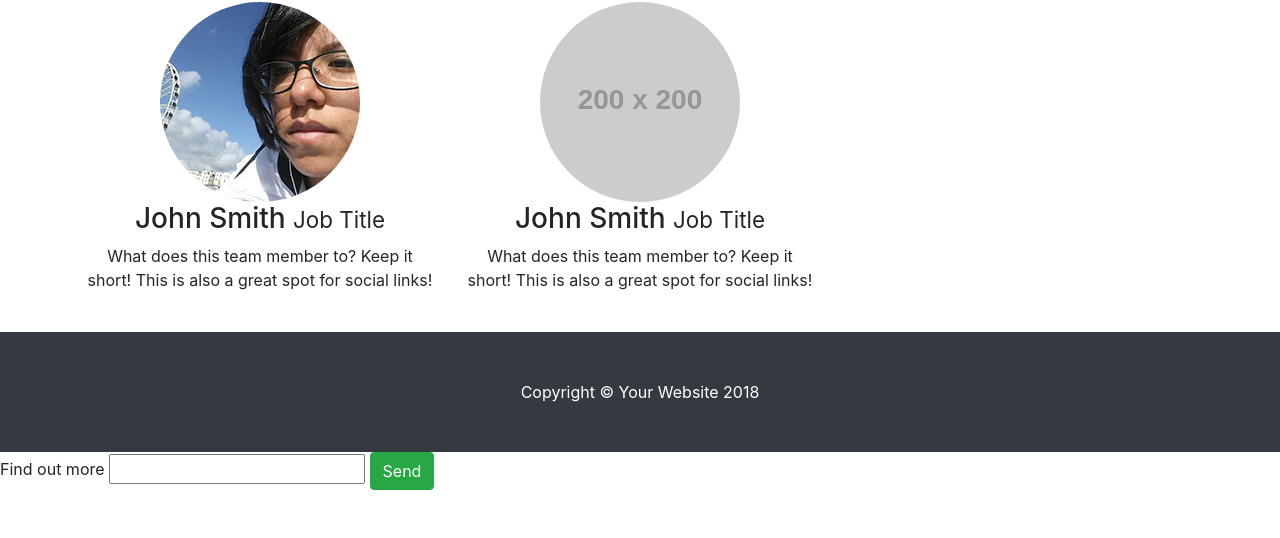
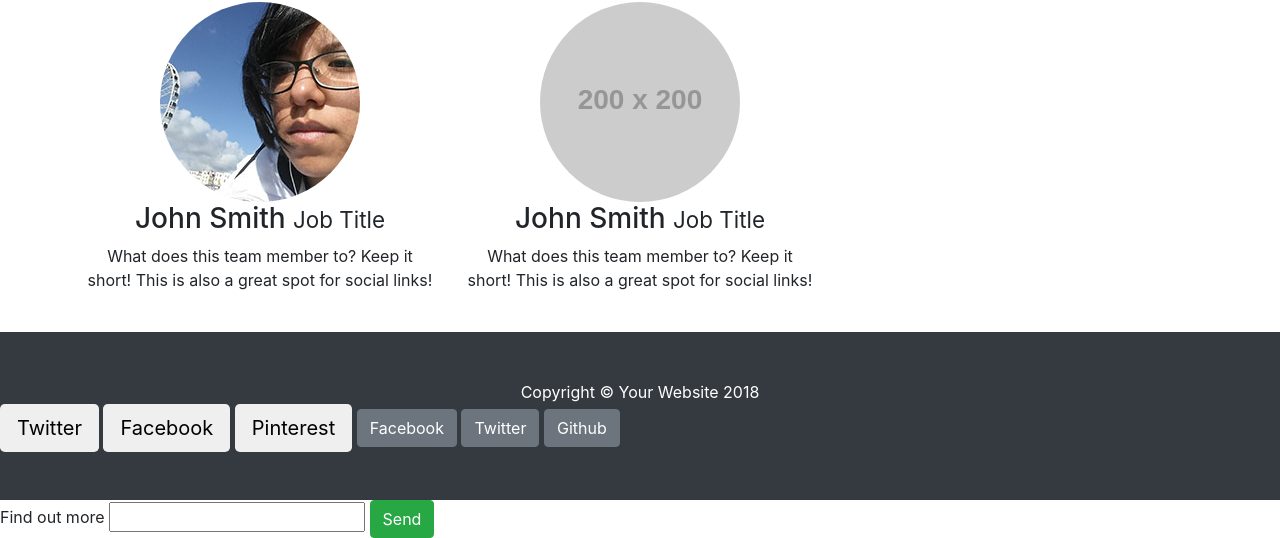
Before and after one commit to Anivinti/Recetas-Ecuador-Mexico, a website: page about.html in a window 1280 px wide. Shown: the part 324-862 px from the top of the page. Before the commit the page ends 814 px from the top, so only its background shows below. Drawn offline with Linux system fonts and the light colour scheme; placeholder pictures from the web are drawn by us.

Commit message:
Update about.html

```diff
--- a/about.html
+++ b/about.html
@@ -114,6 +114,17 @@
       <div class="container">
         <p class="m-0 text-center text-white">Copyright &copy; Your Website 2018</p>
       </div>
+
+      <div id='social-buttons'>
+      <button class='btn btn-lg btn-twitter'>Twitter</button>
+      <button class='btn btn-lg btn-facebook'>Facebook</button>
+      <button class='btn btn-lg btn-pinterest'>Pinterest</button>
+      <button type="button" class="btn btn-secondary">Facebook</button>
+      <button type="button" class="btn btn-secondary">Twitter</button>
+      <button type="button" class="btn btn-secondary">Github</button>
+      </div>
+
+
       <!-- /.container -->
     </footer>
 
@@ -121,13 +132,17 @@
     <script src="vendor/jquery/jquery.min.js"></script>
     <script src="vendor/bootstrap/js/bootstrap.bundle.min.js"></script>
 
-<!-- CAJITA VERDE -->
-                 <form role='form'>
-                 <label for="email">Find out more</label>
-                 <input type="text" name="email" >
-                 <button class="btn btn-success" type="submit">Send</button>
-                 </form>
-                 </div>
+    <form role='form'>
+    <label for="email">Find out more</label>
+    <input type="text" name="email" >
+    <button class="btn btn-success" type="submit">Send</button>
+    </form>
+
+
+
+
+
+
 
 
 
```
